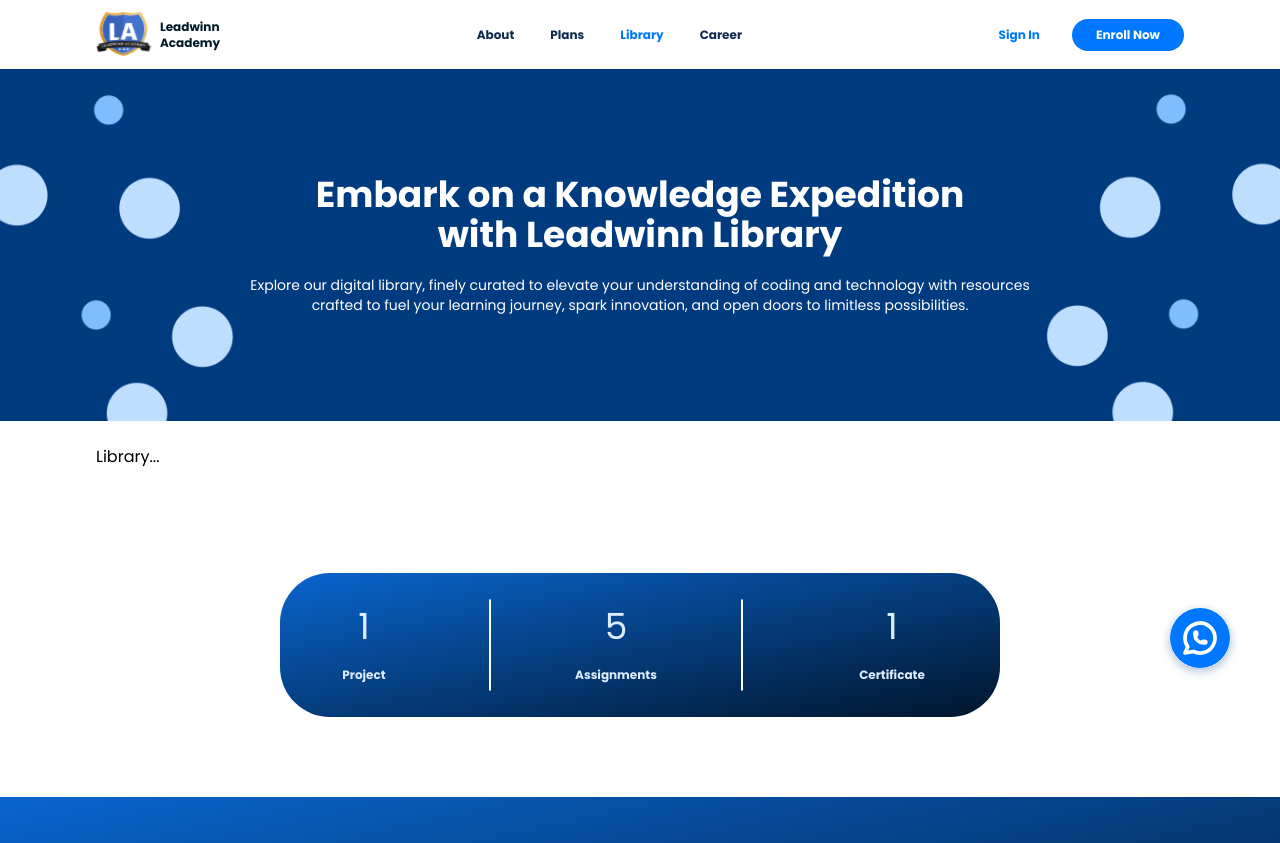
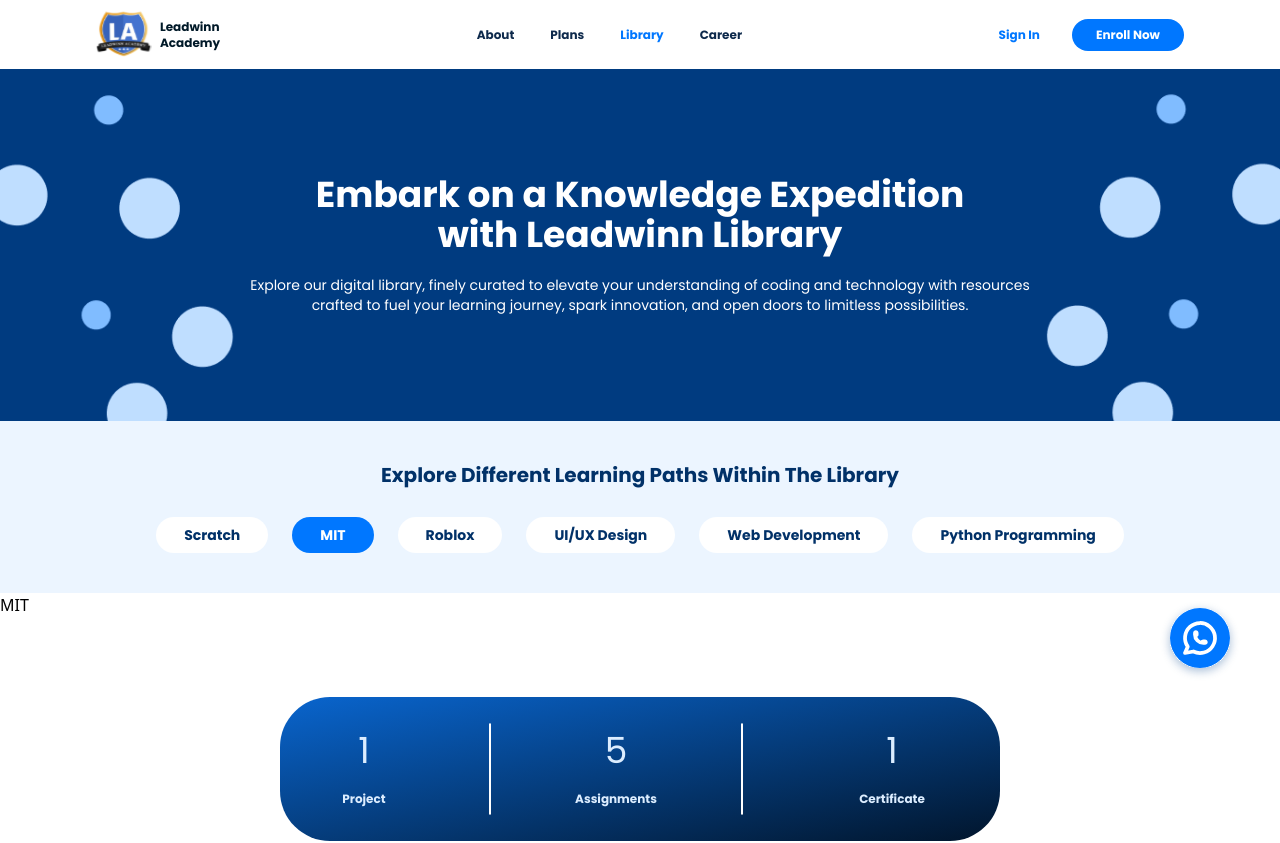
Before and after one commit to Adeleyeha-17/Leadwinn-Academy, a React (Vite) app: page /library in a window 1280 px wide. Shown: the top 843 px of the page. Built offline with nearby package versions, Linux system fonts and the light colour scheme; no server answers.

Commit message:
created librarycourse component

```diff
--- /dev/null
+++ b/src/components/LibraryCourses/LibraryCourses.tsx
@@ -0,0 +1,91 @@
+import { useState } from 'react';
+
+export const LibraryCourses = () => {
+
+  type libraryNav = {
+    link: string;
+  };
+
+  const libraryNav: libraryNav[] = [
+    {
+      link: 'Scratch',
+    },
+    {
+      link: 'MIT',
+    },
+    {
+      link: 'Roblox',
+    },
+    {
+      link: 'UI/UX Design',
+    },
+    {
+      link: 'Web Development',
+    },
+    {
+      link: 'Python Programming',
+    },
+  ];
+
+  const [toggle, setToggle] = useState(1)
+
+  const toggleTab = (index: number) => {
+    setToggle(index)
+  }
+
+  return (
+    <div>
+
+    <div className="bg-nav-blue py-10 flex gap-7 flex-col items-center justify-center font-poppins">
+      <h4 className="text-heading text-xl font-semibold">Explore Different Learning Paths Within The Library</h4>
+
+      <div className="flex space-x-6">
+        {libraryNav.map((nav, index) => (
+          <h4 onClick={() => toggleTab(index)} key={index} className={`px-7 py-2 text-sm rounded-3xl font-semibold cursor-pointer ${toggle === index ? "bg-hero-blue text-white" : "bg-white text-heading"}`}> {nav.link} </h4>
+        ))}
+      </div>
+      </div>
+
+      <div>
+
+      <div className={toggle === 0 ? "block" : "hidden"}>
+
+        SCRATCH
+
+      </div>
+
+      <div className={toggle === 1 ? "block" : "hidden"}>
+
+        MIT
+
+      </div>
+
+
+      <div className={toggle === 2 ? "block" : "hidden"}>
+
+        ROBLOX
+
+      </div>
+
+      <div className={toggle === 3 ? "block" : "hidden"}>
+
+        UI/UX DESIGN
+
+      </div>
+
+      <div className={toggle === 4 ? "block" : "hidden"}>
+
+        WEB DEVELOPMENT
+
+      </div>
+
+      <div className={toggle === 5 ? "block" : "hidden"}>
+
+        PYTHON PROGRAMMING
+
+      </div>
+    </div>
+    </div>
+
+  )
+}
--- /dev/null
+++ b/src/components/LibraryCourses/index.tsx
@@ -0,0 +1,3 @@
+import { LibraryCourses } from "./LibraryCourses";
+
+export default LibraryCourses
--- a/src/pages/Library.tsx
+++ b/src/pages/Library.tsx
@@ -1,15 +1,16 @@
 import { motion } from "framer-motion"
 import { Insights, Knowledge, Learning } from "../sections"
+import React from "react"
+import LibraryCourses from "../components/LibraryCourses";
 
 
-export const Library = () => {
+
+export const Library: React.FC = () => {
   return (
     < motion.div initial={{opacity: 0}} animate={{opacity: 1}} exit={{opacity: 0}} transition={{duration: 2.5}}>
       <Knowledge />
 
-      <div className="flex flex-col justify-between md:px-12 md:py-6 px-5 xl:px-24 md:max-lg:max-w-6xl lg:max-xl:max-w-7xl font-poppins">
-        Library...
-      </div>
+      <LibraryCourses />
 
     <Insights />
 
```
